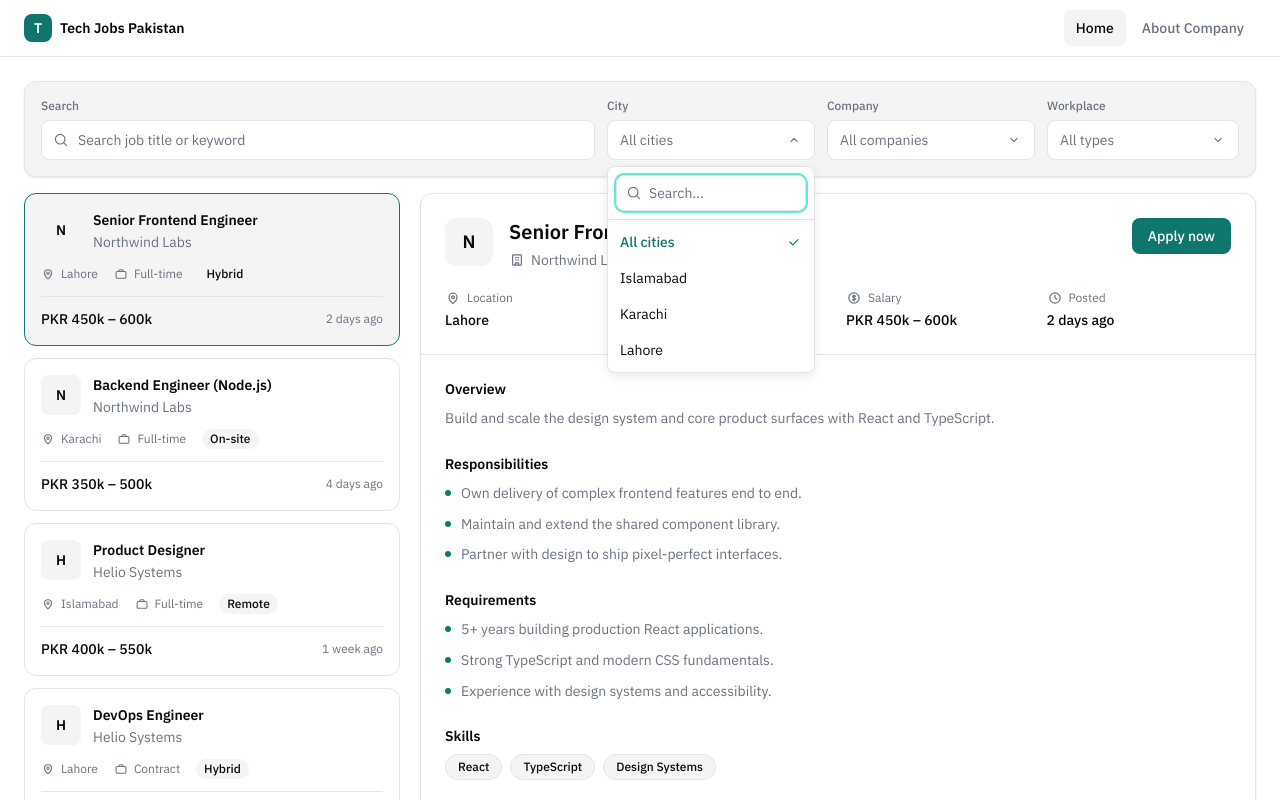
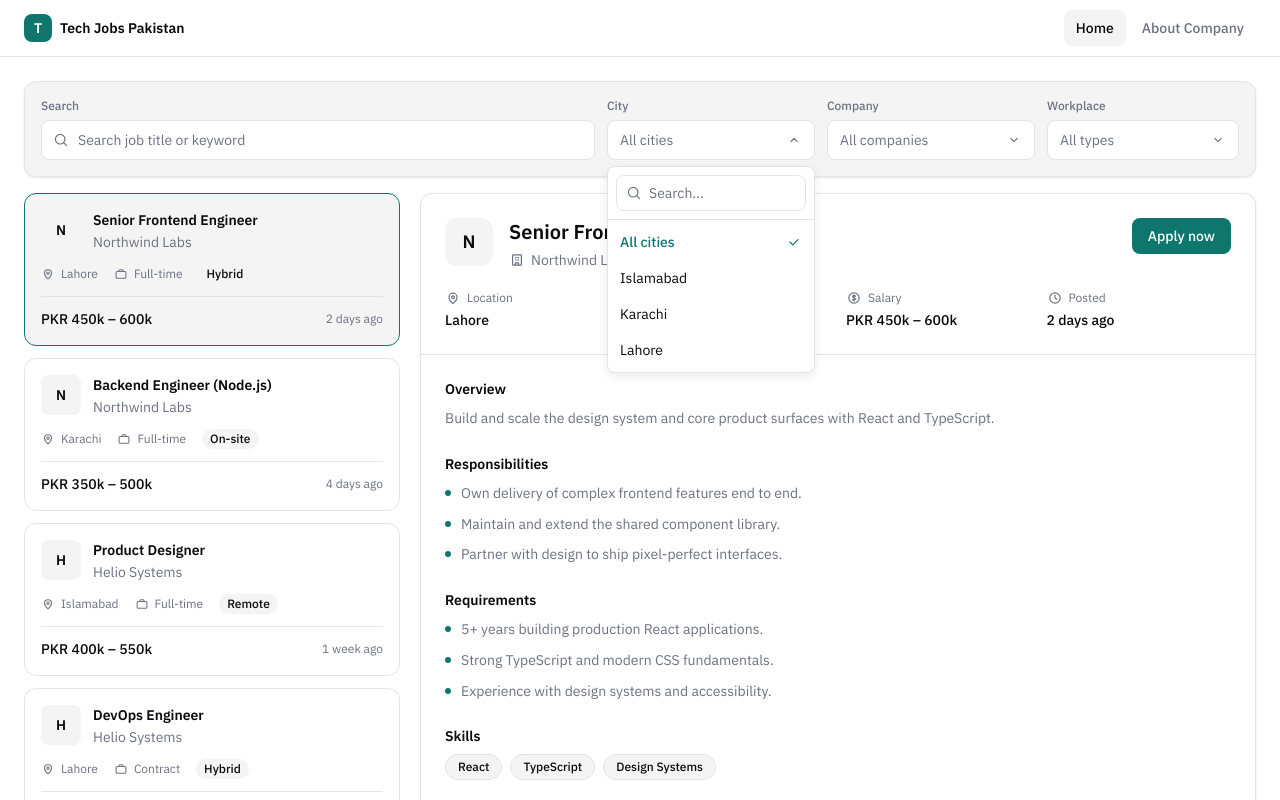
Before and after one commit to mubashirhussan/tech-radar, a Next.js app: page / in a window 1280 px wide. Both pictures are taken after a click on the button "All cities". Shown: the top 800 px of the page. Built offline with nearby package versions, Linux system fonts and the light colour scheme.

Commit message:
added primary color

```diff
--- a/src/components/Dropdown.jsx
+++ b/src/components/Dropdown.jsx
@@ -59,7 +59,7 @@ export default function Dropdown({
         onClick={() => setOpen((prev) => !prev)}
         aria-haspopup="listbox"
         aria-expanded={open}
-        className="flex h-10 w-full items-center justify-between gap-2 rounded-md border border-border bg-background px-3 text-sm text-foreground transition-colors hover:border-muted focus:outline-none focus:ring-2 focus:ring-ring"
+        className="flex h-10 w-full items-center justify-between gap-2 rounded-md border border-border bg-background px-3 text-sm text-foreground transition-colors hover:border-muted focus:outline-none"
       >
         <span className={value ? "truncate" : "truncate text-muted"}>
           {value || placeholder}
@@ -81,7 +81,7 @@ export default function Dropdown({
                   value={query}
                   onChange={(event) => setQuery(event.target.value)}
                   placeholder="Search..."
-                  className="h-9 w-full rounded-md border border-border bg-background pl-8 pr-3 text-sm text-foreground placeholder:text-muted focus:outline-none focus:ring-2 focus:ring-ring"
+                  className="h-9 w-full rounded-md border border-border bg-background pl-8 pr-3 text-sm text-foreground placeholder:text-muted focus:outline-none"
                 />
               </span>
             </div>
--- a/src/components/JobsFilterBar.jsx
+++ b/src/components/JobsFilterBar.jsx
@@ -33,7 +33,7 @@ export default function JobsFilterBar({
               value={search}
               onChange={(event) => onSearchChange(event.target.value)}
               placeholder="Search job title or keyword"
-              className="h-10 w-full rounded-md border border-border bg-background pl-9 pr-3 text-sm text-foreground placeholder:text-muted transition-colors hover:border-muted focus:outline-none focus:ring-2 focus:ring-ring"
+              className="h-10 w-full rounded-md border border-border bg-background pl-9 pr-3 text-sm text-foreground placeholder:text-muted transition-colors hover:border-muted focus:outline-none"
             />
           </span>
         </label>
```
